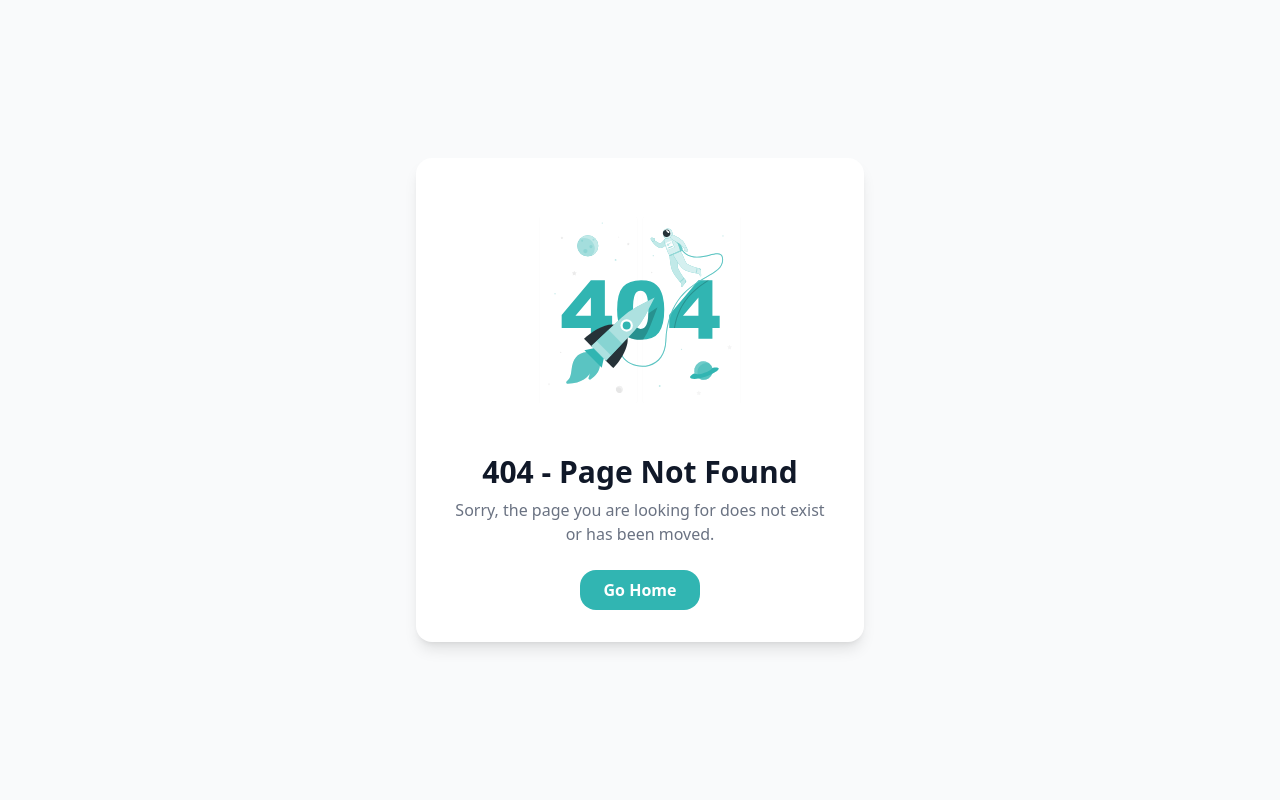
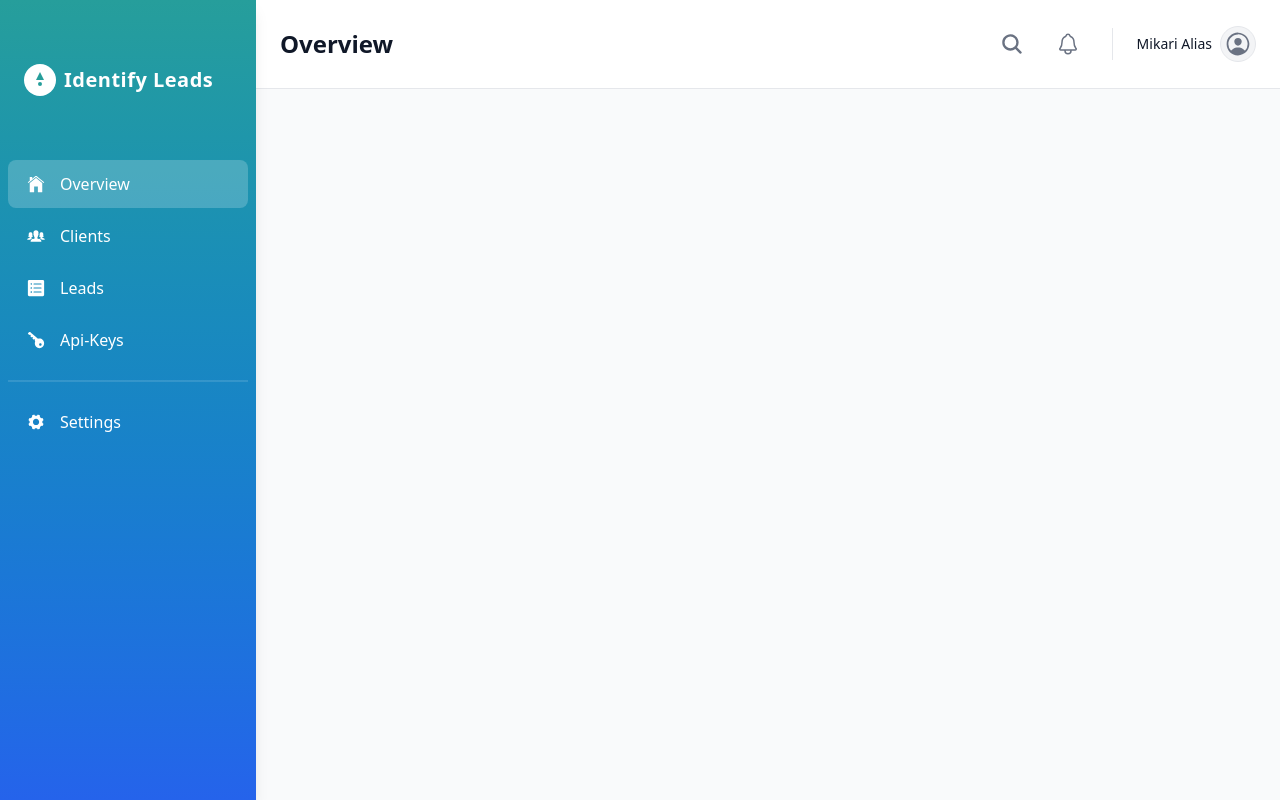
Before and after one commit to maker-dev/Leadro, a Next.js app in the folder client/: page /admin/dashboard in a window 1280 px wide. Before the commit this address had no page. Built offline with nearby package versions, Linux system fonts and the light colour scheme.

Commit message:
ADD header & leftBar Components

```diff
--- /dev/null
+++ b/client/app/admin/clients/page.jsx
@@ -0,0 +1,5 @@
+function ClientsPage() {
+  return <div>ClientsPage</div>;
+}
+
+export default ClientsPage;
--- /dev/null
+++ b/client/app/admin/dashboard/page.tsx
@@ -0,0 +1,37 @@
+"use client";
+import Header from "@/components/layout/Header";
+import SideBar from "@/components/layout/SideBar";
+import React, { useState } from "react";
+
+function DaschboardPage() {
+  const [isLeftBarOpen, setIsLeftBarOpen] = useState(false);
+
+  return (
+    <div className="flex min-h-screen">
+      {/* Sidebar */}
+      <SideBar
+        activeLabel="Overview"
+        isOpen={isLeftBarOpen}
+        onClose={() => setIsLeftBarOpen(!isLeftBarOpen)}
+        role="admin"
+      />
+
+      {/* Main area */}
+      <div className="flex flex-col flex-1">
+        {/* Header */}
+        <Header
+          title="Overview"
+          username="mikari alias"
+          onMenuClick={() => setIsLeftBarOpen(!isLeftBarOpen)}
+        />
+
+        {/* Main content */}
+        <main className="flex-1 p-6 bg-gray-50">
+          {/* Your dashboard content goes here */}
+        </main>
+      </div>
+    </div>
+  );
+}
+
+export default DaschboardPage;
--- /dev/null
+++ b/client/components/layout/Header.tsx
@@ -0,0 +1,86 @@
+import React from "react";
+import {
+  IoSearch,
+  IoNotificationsOutline,
+  IoPersonCircleOutline,
+} from "react-icons/io5";
+
+interface SideBarProps {
+  title: string;
+  username: string;
+  onMenuClick?: () => void;
+}
+
+const Header: React.FC<SideBarProps> = ({ title, username, onMenuClick }) => (
+  <header className="w-full bg-white flex items-center justify-between px-4 py-4 sm:px-6 sm:py-6 shadow-md border-b border-gray-200">
+    {/* Left: Burger Icon (mobile) + Page Title */}
+    <div className="flex items-center gap-2 sm:gap-3 min-w-0">
+      {/* Burger Icon: only visible below lg */}
+      <button
+        type="button"
+        tabIndex={0}
+        aria-label="Open sidebar menu"
+        className="p-2 rounded-md hover:bg-gray-100 focus:outline-none focus:ring-2 focus:ring-blue-200 lg:hidden"
+        onClick={onMenuClick}
+      >
+        <svg
+          className="w-6 h-6 text-gray-700"
+          fill="none"
+          stroke="currentColor"
+          strokeWidth="2"
+          viewBox="0 0 24 24"
+          aria-hidden="true"
+        >
+          <path
+            strokeLinecap="round"
+            strokeLinejoin="round"
+            d="M4 6h16M4 12h16M4 18h16"
+          />
+        </svg>
+      </button>
+      <h1 className="text-xl sm:text-2xl font-semibold text-gray-900 truncate max-w-[120px] sm:max-w-xs flex-shrink">
+        {title}
+      </h1>
+    </div>
+
+    {/* Right: Actions & User */}
+    <div className="flex items-center gap-2 sm:gap-4">
+      {/* Search Button */}
+      <button
+        tabIndex={0}
+        aria-label="Search"
+        className="p-2 rounded-full hover:bg-gray-100 focus:outline-none focus:ring-2 focus:ring-blue-200"
+      >
+        <IoSearch className="w-5 h-5 sm:w-6 sm:h-6 text-gray-500" />
+      </button>
+
+      {/* Notification Button */}
+      <button
+        tabIndex={0}
+        aria-label="Notifications"
+        className="p-2 rounded-full hover:bg-gray-100 focus:outline-none focus:ring-2 focus:ring-blue-200"
+      >
+        <IoNotificationsOutline className="w-5 h-5 sm:w-6 sm:h-6 text-gray-500" />
+      </button>
+      {/* Vertical Divider: only on lg+ */}
+      <span
+        className="hidden lg:block h-8 w-px bg-gray-200 mx-2"
+        aria-hidden="true"
+      />
+      {/* User Info */}
+      <div className="flex items-center gap-1 sm:gap-2">
+        <span className="text-xs sm:text-sm capitalize font-medium text-gray-900 hidden lg:inline">
+          {username}
+        </span>
+        <span
+          className="w-8 h-8 sm:w-9 sm:h-9 flex items-center justify-center rounded-full bg-gray-100 text-gray-500 border border-gray-200"
+          aria-label={username}
+        >
+          <IoPersonCircleOutline className="w-6 h-6 sm:w-7 sm:h-7" />
+        </span>
+      </div>
+    </div>
+  </header>
+);
+
+export default Header;
--- /dev/null
+++ b/client/components/layout/SideBar.tsx
@@ -0,0 +1,149 @@
+import React from "react";
+import Link from "next/link";
+import {
+  IoIosHome,
+  IoIosPeople,
+  IoIosListBox,
+  IoIosKey,
+  IoIosSettings,
+} from "react-icons/io";
+
+const adminNavItems = [
+  {
+    label: "Overview",
+    icon: <IoIosHome className="w-5 h-5 text-white" />,
+    href: "/admin/dashboard",
+  },
+  {
+    label: "Clients",
+    icon: <IoIosPeople className="w-5 h-5 text-white" />,
+    href: "/admin/clients",
+  },
+  {
+    label: "Leads",
+    icon: <IoIosListBox className="w-5 h-5 text-white" />,
+    href: "/admin/Leads",
+  },
+  {
+    label: "Api-Keys",
+    icon: <IoIosKey className="w-5 h-5 text-white" />,
+    href: "/admin/api-keys",
+  },
+  {
+    label: "Settings",
+    icon: <IoIosSettings className="w-5 h-5 text-white" />,
+    href: "/admin/settings",
+  },
+];
+
+const clientNavItems = [
+  {
+    label: "Dashboard",
+    icon: <IoIosHome className="w-5 h-5 text-white" />,
+    href: "/client/dashboard",
+  },
+  {
+    label: "Leads",
+    icon: <IoIosListBox className="w-5 h-5 text-white" />,
+    href: "/client/leads",
+  },
+  {
+    label: "Access Management",
+    icon: <IoIosPeople className="w-5 h-5 text-white" />,
+    href: "/client/access",
+  },
+  {
+    label: "API Key",
+    icon: <IoIosKey className="w-5 h-5 text-white" />,
+    href: "/client/api-key",
+  },
+  {
+    label: "Settings",
+    icon: <IoIosSettings className="w-5 h-5 text-white" />,
+    href: "/client/settings",
+  },
+];
+
+interface SideBarProps {
+  activeLabel: string;
+  isOpen: boolean;
+  onClose?: () => void;
+  role: "admin" | "client";
+}
+
+const SideBar: React.FC<SideBarProps> = ({
+  activeLabel,
+  isOpen,
+  onClose,
+  role,
+}) => {
+  const navItems = role === "admin" ? adminNavItems : clientNavItems;
+
+  return (
+    <>
+      {/* ✅ CHANGE: Overlay for mobile */}
+      {isOpen && (
+        <div
+          aria-hidden="true"
+          className="fixed inset-0 z-20 bg-black/30 lg:hidden"
+          onClick={onClose}
+        />
+      )}
+
+      <aside
+        className={`fixed inset-y-0 left-0 z-30 flex flex-col w-64 bg-gradient-to-t from-[#2563EB] to-[#269e9b] text-white shadow-lg min-h-screen ${
+          isOpen ? "translate-x-0" : "-translate-x-full"
+        } transform transition-transform duration-300 lg:translate-x-0 lg:static`}
+      >
+        {/* Logo */}
+        <div className="flex items-center gap-2 px-6 py-6 mb-10 mt-10">
+          <svg
+            width="32"
+            height="32"
+            viewBox="0 0 32 32"
+            fill="none"
+            xmlns="http://www.w3.org/2000/svg"
+          >
+            <circle cx="16" cy="16" r="16" fill="#fff" />
+            <path
+              d="M16 8l4 8h-8l4-8zm0 10a2 2 0 100 4 2 2 0 000-4z"
+              fill="#269e9b"
+            />
+          </svg>
+          <span className="text-xl font-bold tracking-wide">
+            Identify Leads
+          </span>
+        </div>
+        {/* Navigation */}
+        <nav className="flex-1 px-2 space-y-1">
+          {navItems.map((item) => (
+            <React.Fragment key={item.label}>
+              {/* Divider before Settings */}
+              {item.label === "Settings" && (
+                <div className="my-4 border-t-2 border-white/12" />
+              )}
+              <Link
+                href={item.href}
+                tabIndex={0}
+                aria-label={item.label}
+                className={`flex items-center gap-3 px-4 py-3 rounded-lg font-medium focus:outline-none focus:ring-2 focus:ring-white/70 transition-colors cursor-pointer text-base
+                ${
+                  activeLabel === item.label
+                    ? "bg-white/20"
+                    : "hover:bg-white/10"
+                }`}
+              >
+                <span className="w-6 h-6 flex items-center justify-center">
+                  {item.icon}
+                </span>
+                <span>{item.label}</span>
+              </Link>
+            </React.Fragment>
+          ))}
+        </nav>
+      </aside>
+    </>
+  );
+};
+
+export default SideBar;
```
